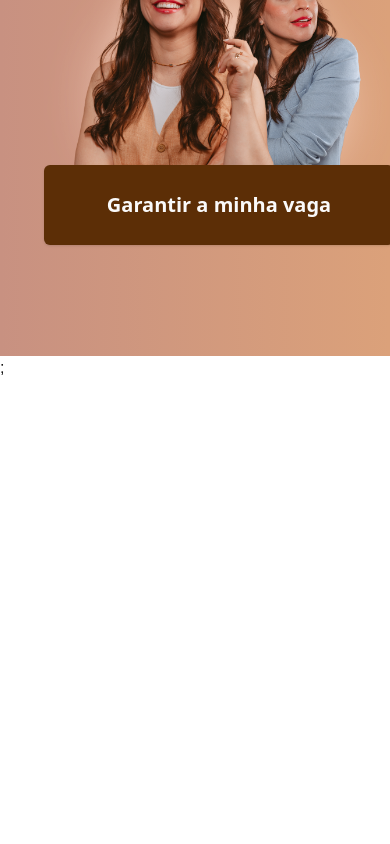
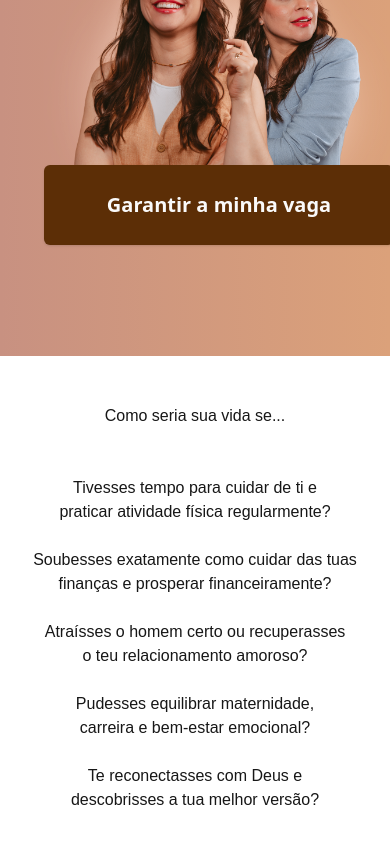
Before and after one commit to lucascosta88/lp_nivia, a Next.js app: page / in a window 390 px wide. Shown: the part 444-1288 px from the top of the page. Before the commit the page ends 844 px from the top, so only its background shows below. Built offline with nearby package versions, Linux system fonts and the light colour scheme.

Commit message:
feat: added section2Mobile

```diff
--- /dev/null
+++ b/app/_pages/section2Mobile.tsx
@@ -0,0 +1,29 @@
+import './sectionMobile.css';
+
+const Section2Mobile = () => {
+    return (
+        <div className='images-containerS2 flex justify-center text-center'>
+            <div className='py-12'>
+                <h1 className='text-center'>Como seria sua vida se...</h1>
+                <div className='py-12'>
+                    <p className="">Tivesses tempo para cuidar de ti e</p>
+                    <p className="">praticar atividade física regularmente?</p>
+
+                    <br/><p className="">Soubesses exatamente como cuidar das tuas</p>
+                    <p className="">finanças e prosperar financeiramente?</p>
+
+                    <br/><p className="">Atraísses o homem certo ou recuperasses</p>
+                    <p className="">o teu relacionamento amoroso?</p>
+
+                    <br/><p className="">Pudesses equilibrar maternidade,</p>
+                    <p className="">carreira e bem-estar emocional?</p>
+
+                    <br/><p className="">Te reconectasses com Deus e</p>
+                    <p className="">descobrisses a tua melhor versão?</p>
+                </div>
+            </div>
+        </div>
+     );
+}
+
+export default Section2Mobile;
--- a/app/_pages/sectionMobile.css
+++ b/app/_pages/sectionMobile.css
@@ -19,3 +19,11 @@
     line-height: 20px;
     color: black;
 }
+
+.images-containerS2 {
+    height: 80.6%;
+    right: 160px;
+    background-image: "url('./02/background.svg')";
+    background-size: cover;
+    background-repeat: no-repeat;
+}
--- a/app/page.tsx
+++ b/app/page.tsx
@@ -7,6 +7,7 @@ import Section4 from "./_pages/section4";
 import Section5 from "./_pages/section5";
 import Section1Mobile from "./_pages/section1Mobile";
 import useWindowSize from './_pages/mobileIdentifier';
+import Section2Mobile from "./_pages/section2Mobile";
 
 export default function Home() {
   const size = useWindowSize();
@@ -17,6 +18,7 @@ export default function Home() {
       {isMobile ? (
         <>
         <Section1Mobile />
+        <Section2Mobile />
         </>
         ) : (
           <>
@@ -26,7 +28,7 @@ export default function Home() {
           <Section4 />
           <Section5 />
           </>
-          )};
+          )}
     </>
   );
 }
```
Also changed, not shown: public/02/background.svg (added).
